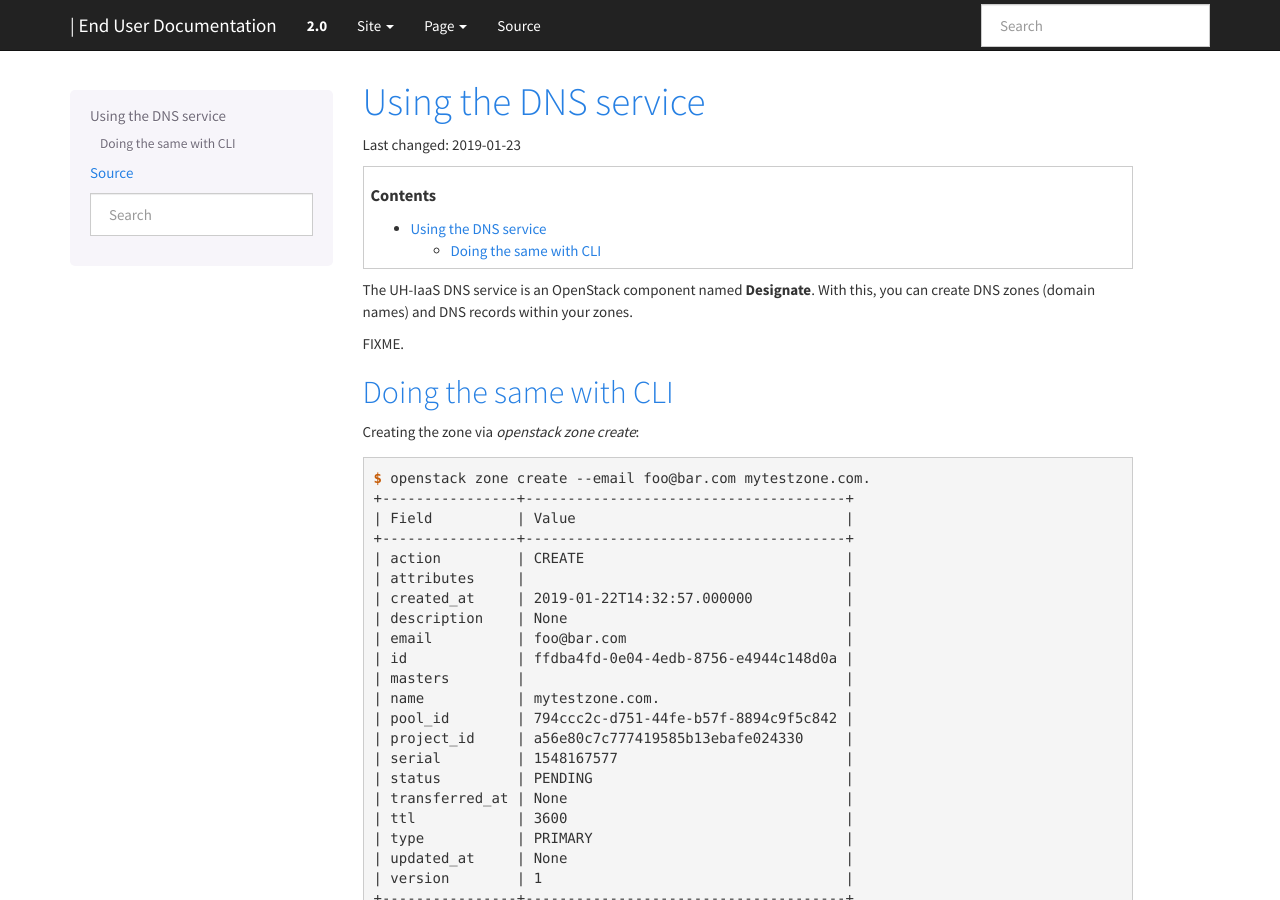
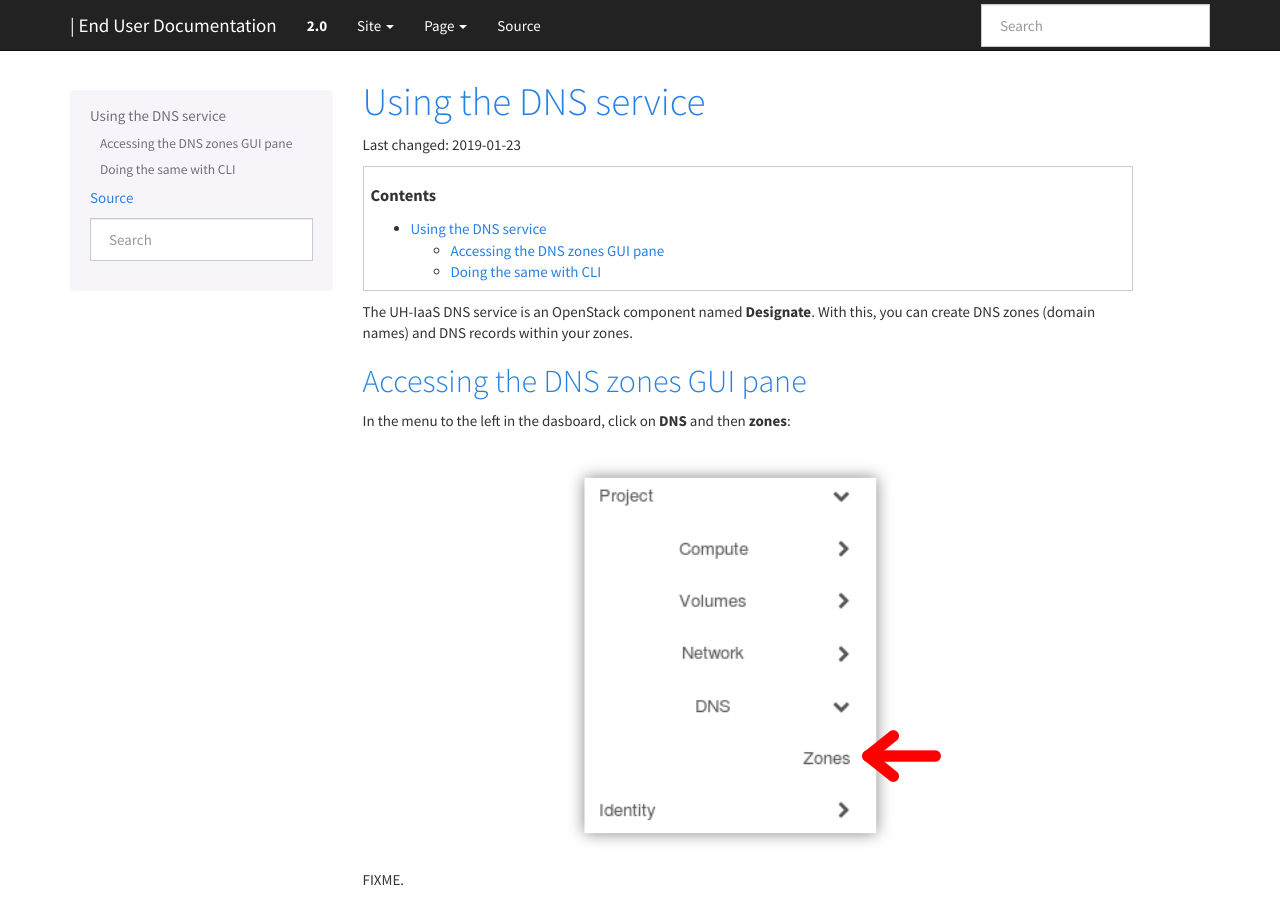
Before and after one commit to norcams/docs-enduser, a Sphinx documentation site: the page built from docs/dns.rst, in a window 1280 px wide and 900 px high. Built offline with Sphinx 7.4.7, drawn with Linux system fonts in a browser that asks for light colours.

Commit message:
designate

```diff
--- a/docs/dns.rst
+++ b/docs/dns.rst
@@ -10,6 +10,18 @@ Last changed: |date|
 The UH-IaaS DNS service is an OpenStack component
 named **Designate**. With this, you can create DNS zones (domain
 names) and DNS records within your zones.
+
+Accessing the DNS zones GUI pane
+--------------------------------
+
+In the menu to the left in the dasboard, click on **DNS** and
+then **zones**:
+
+.. image:: images/dns-menu-01.png
+   :align: center
+   :alt: Accessing DNS zones menu item
+
+
 
 FIXME.
 
```
Also changed, not shown: docs/images/dns-menu-01.png (added), docs/images/dns-menu-01.svg (added).
